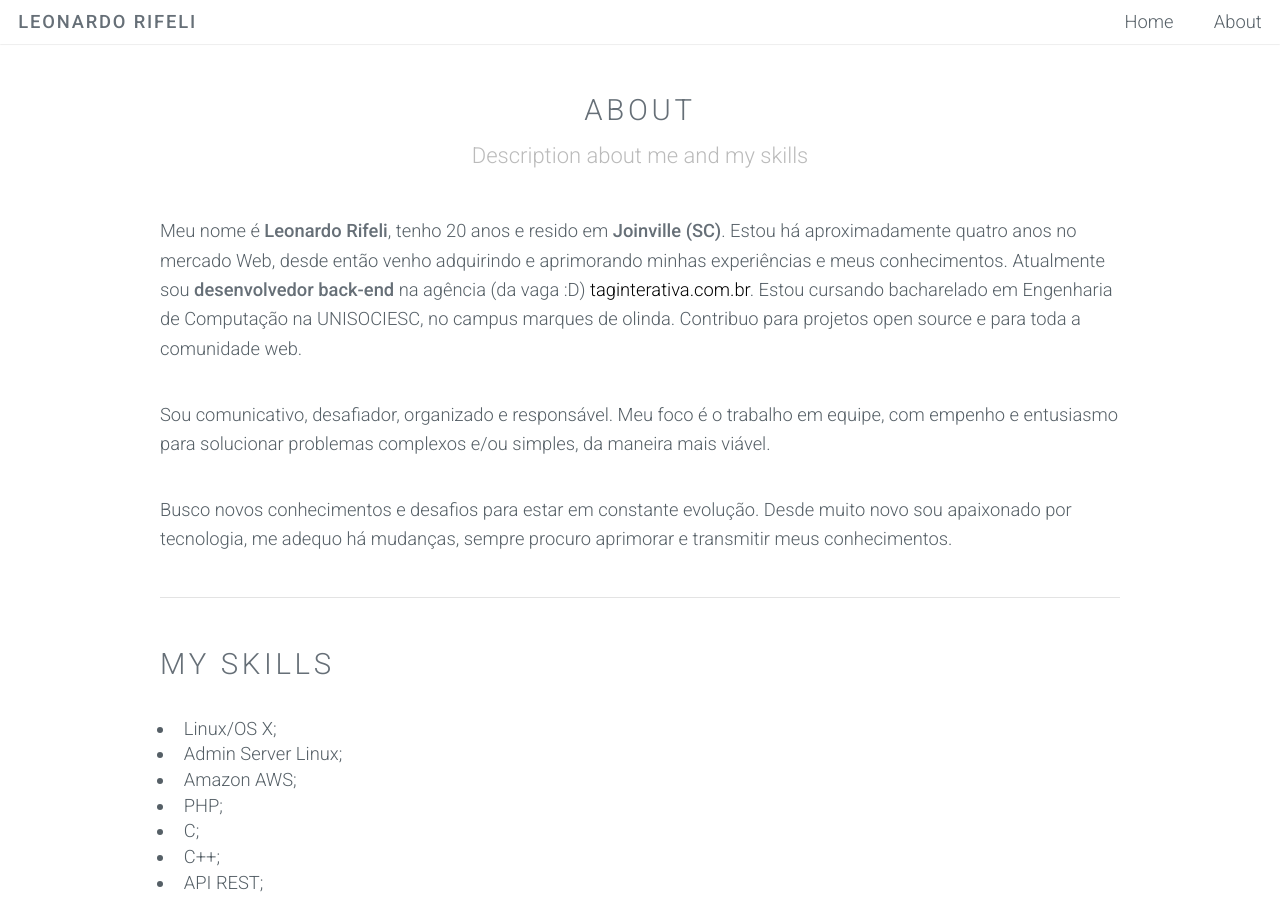
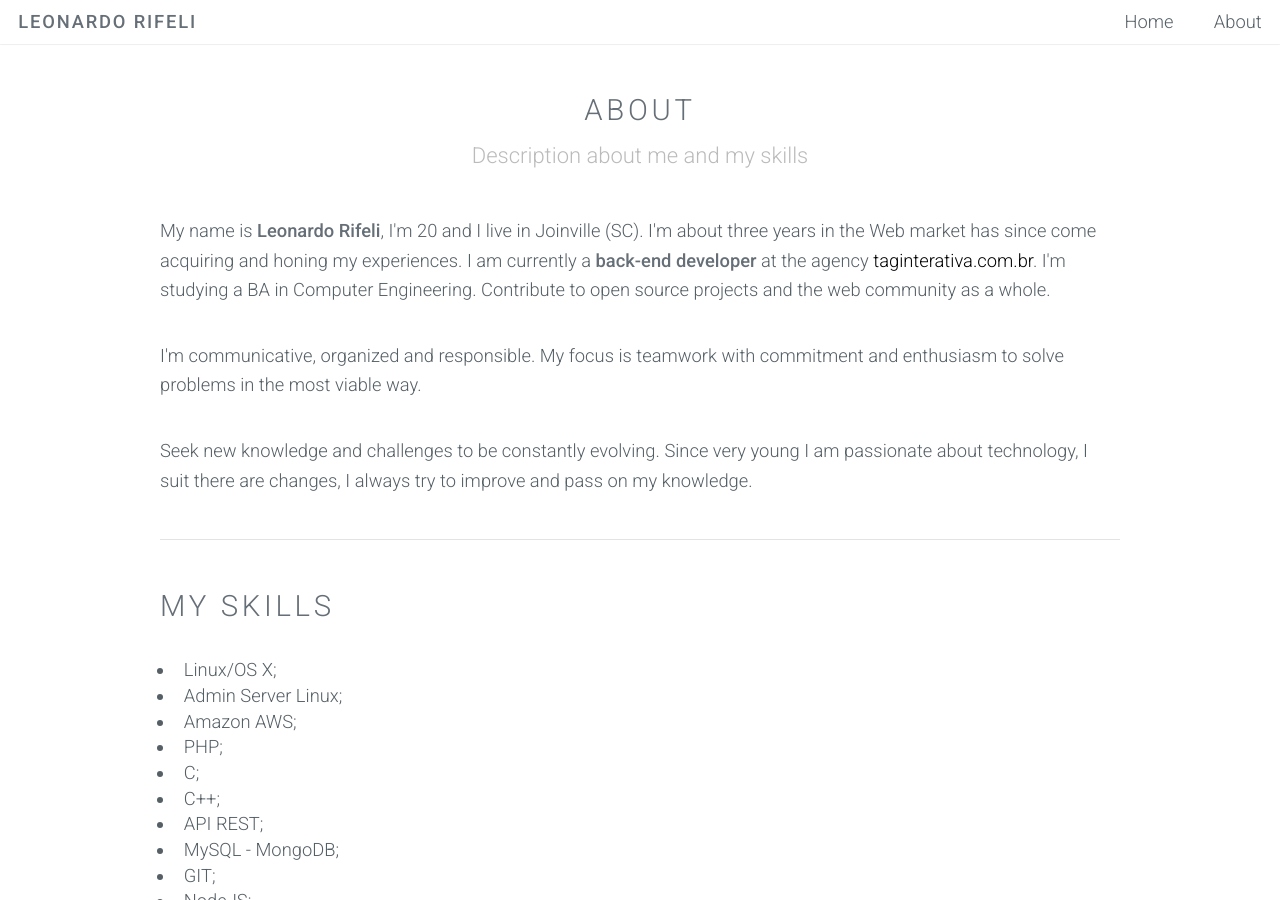
Before and after one commit to leonardorifeli/leonardorifeli-website, a Jekyll site: the page built from about.html, in a window 1280 px wide and 900 px high. Built offline with Jekyll 4.4.1, drawn with Linux system fonts in a browser that asks for light colours.

Commit message:
Changed my about

```diff
--- a/about.html
+++ b/about.html
@@ -11,11 +11,12 @@
 
     <div class="container">
         <section>
-            <p>Meu nome é <strong>Leonardo Rifeli</strong>, tenho 20 anos e resido em <strong>Joinville (SC)</strong>. Estou há aproximadamente quatro anos no mercado Web, desde então venho adquirindo e aprimorando minhas experiências e meus conhecimentos. Atualmente sou <strong>desenvolvedor back-end</strong> na agência (da vaga :D) <a href="http://taginterativa.com.br/" target="_blank">taginterativa.com.br</a>. Estou cursando bacharelado em Engenharia de Computação na UNISOCIESC, no campus marques de olinda. Contribuo para projetos open source e para toda a comunidade web.</p>
 
-            <p>Sou comunicativo, desafiador, organizado e responsável. Meu foco é o trabalho em equipe, com empenho e entusiasmo para solucionar problemas complexos e/ou simples, da maneira mais viável.</p>
+            <p>My name is <strong>Leonardo Rifeli</strong>, I'm 20 and I live in Joinville (SC). I'm about three years in the Web market has since come acquiring and honing my experiences. I am currently a <strong>back-end developer</strong> at the agency <a href="http://taginterativa.com.br/" target="_blank">taginterativa.com.br</a>. I'm studying a BA in Computer Engineering. Contribute to open source projects and the web community as a whole.</p>
 
-            <p>Busco novos conhecimentos e desafios para estar em constante evolução. Desde muito novo sou apaixonado por tecnologia, me adequo há mudanças, sempre procuro aprimorar e transmitir meus conhecimentos.</p>
+            <p>I'm communicative, organized and responsible. My focus is teamwork with commitment and enthusiasm to solve problems in the most viable way.</p>
+
+            <p>Seek new knowledge and challenges to be constantly evolving. Since very young I am passionate about technology, I suit there are changes, I always try to improve and pass on my knowledge.</p>
         </section>
 
         <hr class="major" />
```
